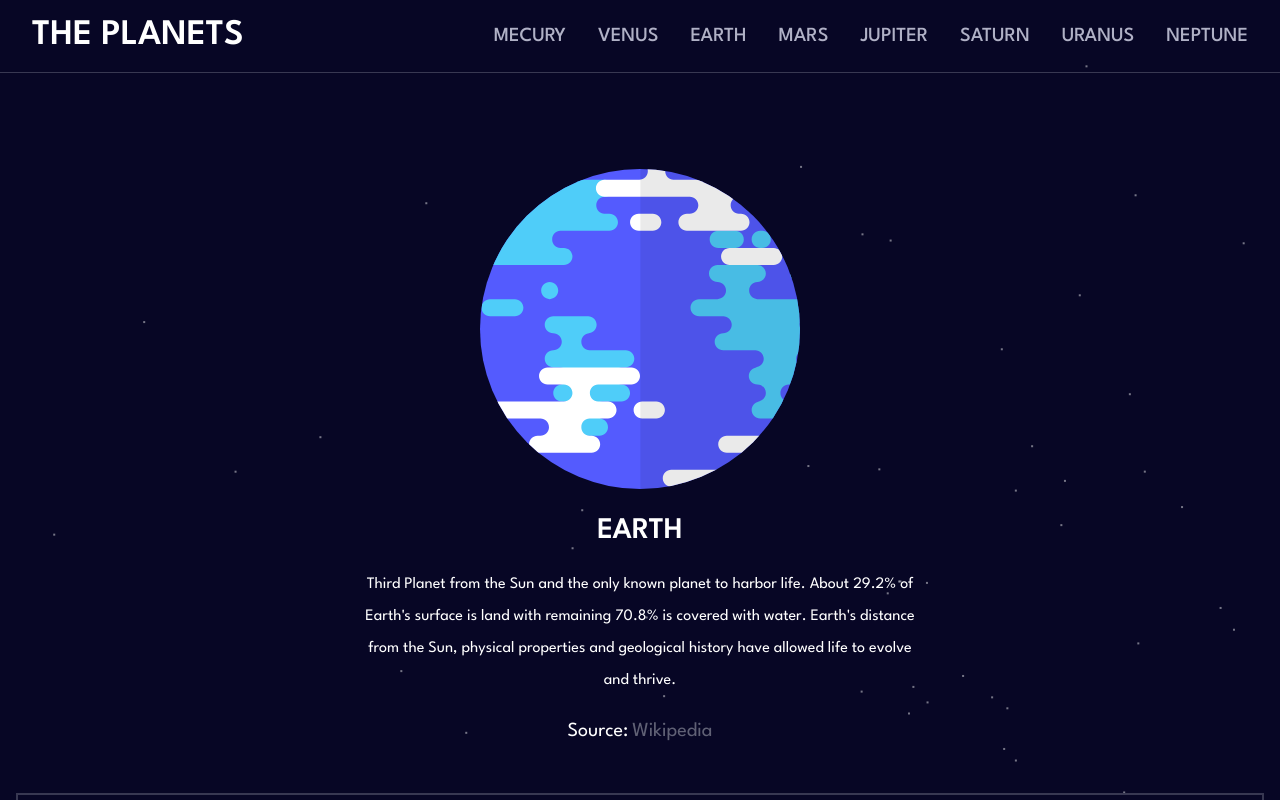
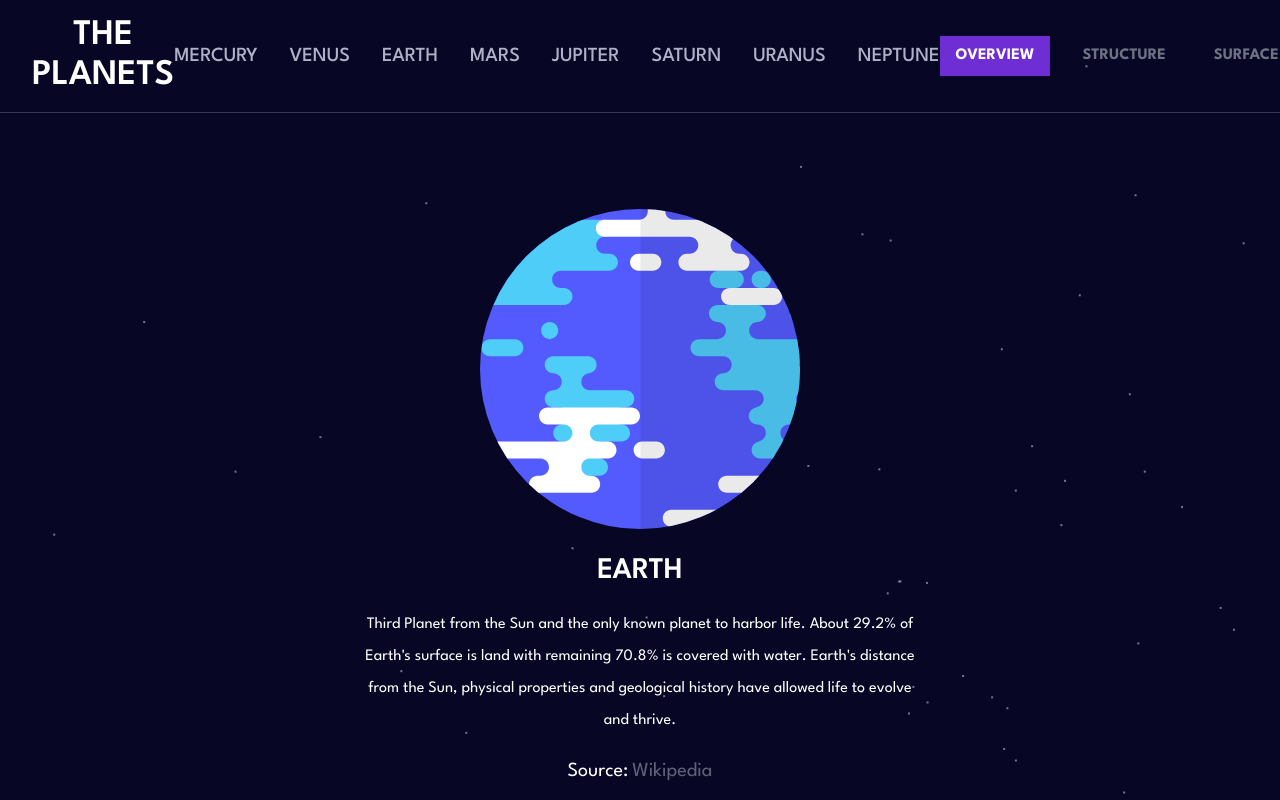
Before and after one commit to ShinobiKoda/The-Planets, a React (Vite) app: page / in a window 1280 px wide. Built offline with nearby package versions, Linux system fonts and the light colour scheme.

Commit message:
add tab switch logic

```diff
--- a/src/App.jsx
+++ b/src/App.jsx
@@ -6,17 +6,28 @@ import PlanetCard from "./components/PlanetCard";
 import { planets } from "./data/Planets";
 
 const App = () => {
-  // State to track the selected planet
-  const [selectedPlanet, setSelectedPlanet] = useState(planets[2]); // Default to the third planet
+  const [selectedPlanet, setSelectedPlanet] = useState(planets[2]); // Earth is the third planet in the array
+  const [selectedTab, setSelectedTab] = useState(0);
+
+  const handleSelectPlanet = (planet) => {
+    setSelectedPlanet(planet);
+    setSelectedTab(0); // Reset to overview tab when a new planet is selected
+  };
+
+  const handleSwitchTabs = (tabIndex) => {
+    setSelectedTab(tabIndex);
+  };
 
   return (
     <div className="app-container">
       <Background>
-        {/* Pass planets and selection handler to Navbar */}
-        <Navbar planets={planets} onSelectPlanet={setSelectedPlanet} />
-
-        {/* Display the selected planet */}
-        <PlanetCard planet={selectedPlanet} />
+        <Navbar
+          planets={planets}
+          onSelectPlanet={handleSelectPlanet}
+          selectedTab={selectedTab}
+          switchTabs={handleSwitchTabs}
+        />
+        <PlanetCard planet={selectedPlanet} selectedTab={selectedTab} />
       </Background>
     </div>
   );
--- a/src/components/Navbar.jsx
+++ b/src/components/Navbar.jsx
@@ -2,26 +2,46 @@ import React, { useState } from "react";
 import { FaArrowRight } from "react-icons/fa";
 
 // Reusable component for planet list items
-const PlanetListItem = ({ planet, onSelectPlanet }) => (
-  <div className="text-white border-b-[1px] pb-4 flex justify-between items-center">
+const PlanetListItem = ({ planet, onSelectPlanet, color }) => (
+  <div
+    className="text-white border-b-[1px] pb-4 flex justify-between items-center cursor-pointer"
+    onClick={() => onSelectPlanet(planet)}
+  >
     <p className="flex gap-4">
-      <span className="w-4 h-4 rounded-full bg-[#419ebb]"></span>
+      <span
+        className="w-4 h-4 rounded-full"
+        style={{ backgroundColor: color }}
+      ></span>
       <span>{planet.name}</span>
     </p>
     <FaArrowRight />
   </div>
 );
 
-const Navbar = ({ planets, onSelectPlanet }) => {
+const Navbar = ({ planets, onSelectPlanet, selectedTab, switchTabs }) => {
   const [isOpen, setIsOpen] = useState(false);
-  const [selectedTab, setSelectedTab] = useState(0);
 
   const toggleSidebar = () => {
     setIsOpen(!isOpen);
   };
 
-  const switchTabs = (buttonIndex) => {
-    setSelectedTab(buttonIndex);
+  const planetColors = {
+    Mercury: "#419ebb",
+    Venus: "#eda249",
+    Earth: "#6d2ed5",
+    Mars: "#d14c32",
+    Jupiter: "#d83a34",
+    Saturn: "#cd5120",
+    Uranus: "#1ec1a2",
+    Neptune: "#2d68f0",
+  };
+
+  const handlePlanetClick = (planet) => {
+    onSelectPlanet(planet);
+    setIsOpen(false); // Close the sidebar
+    setTimeout(() => {
+      document.getElementById("planet-info");
+    }, 0);
   };
 
   return (
@@ -66,7 +86,8 @@ const Navbar = ({ planets, onSelectPlanet }) => {
           <PlanetListItem
             key={planet.name}
             planet={planet}
-            onSelectPlanet={onSelectPlanet}
+            onSelectPlanet={handlePlanetClick}
+            color={planetColors[planet.name]}
           />
         ))}
       </div>
@@ -78,11 +99,26 @@ const Navbar = ({ planets, onSelectPlanet }) => {
           {planets.map((planet) => (
             <a
               key={planet.name}
-              onClick={() => onSelectPlanet(planet)}
+              onClick={() => handlePlanetClick(planet)}
               className="hover:opacity-90 cursor-pointer"
             >
               {planet.name.toUpperCase()}
             </a>
+          ))}
+        </div>
+        <div className="flex justify-center gap-4 mt-4">
+          {["OVERVIEW", "STRUCTURE", "SURFACE"].map((tab, index) => (
+            <button
+              key={index}
+              onClick={() => switchTabs(index)}
+              className={`px-4 py-2 ${
+                selectedTab === index
+                  ? "bg-[#6f2ed4] text-white font-bold"
+                  : "bg-transparent text-gray-500 font-bold"
+              }`}
+            >
+              {tab}
+            </button>
           ))}
         </div>
       </div>
@@ -94,11 +130,26 @@ const Navbar = ({ planets, onSelectPlanet }) => {
           {planets.map((planet) => (
             <a
               key={planet.name}
-              onClick={() => onSelectPlanet(planet)}
+              onClick={() => handlePlanetClick(planet)}
               className="hover:opacity-90 cursor-pointer"
             >
               {planet.name.toUpperCase()}
             </a>
+          ))}
+        </div>
+        <div className="flex gap-4">
+          {["OVERVIEW", "STRUCTURE", "SURFACE"].map((tab, index) => (
+            <button
+              key={index}
+              onClick={() => switchTabs(index)}
+              className={`px-4 py-2 ${
+                selectedTab === index
+                  ? "bg-[#6f2ed4] text-white font-bold"
+                  : "bg-transparent text-gray-500 font-bold"
+              }`}
+            >
+              {tab}
+            </button>
           ))}
         </div>
       </div>
--- a/src/components/PlanetCard.jsx
+++ b/src/components/PlanetCard.jsx
@@ -1,17 +1,32 @@
 import React from "react";
 
-const PlanetCard = ({ planet }) => {
+const PlanetCard = ({ planet, selectedTab }) => {
+  const getTabContent = () => {
+    switch (selectedTab) {
+      case 0:
+        return planet.overview;
+      case 1:
+        return planet.internalStructure;
+      case 2:
+        return planet.surfaceGeology;
+      default:
+        return planet.overview;
+    }
+  };
+
+  const tabContent = getTabContent();
+
   return (
-    <div className="w-full text-white mt-[6rem]">
+    <div id="planet-info" className="w-full text-white mt-[6rem]">
       <div className="flex flex-col items-center justify-center gap-6 w-full mb-12">
         <div className="w-[20rem] mx-auto flex items-center justify-center">
-          <img src={planet.overview.image} alt="" />
+          <img src={tabContent.image} alt="" />
         </div>
         <div className="text-center w-full flex flex-col items-center justify-center gap-5 max-w-[600px] px-4">
           <h4 className="font-semibold text-3xl">
             {planet.name.toUpperCase()}
           </h4>
-          <p className="leading-8">{planet.overview.description}</p>
+          <p className="leading-8">{tabContent.description}</p>
           <p className=" flex items-center gap-1 text-xl font-normal">
             Source:
             <a
@@ -48,7 +63,6 @@ const PlanetCard = ({ planet }) => {
           <span className="text-xl font-semibold">{planet.averageTemp}</span>
         </div>
       </div>
-      {/* https://en.wikipedia.org/wiki/Earth */}
     </div>
   );
 };
--- a/src/data/Planets.js
+++ b/src/data/Planets.js
@@ -1,6 +1,6 @@
 export const planets = [
   {
-    name: "Mecury",
+    name: "Mercury",
     rotationTime: "59 days",
     revolutionTime: "88 days",
     radius: "2,439.7km",
@@ -13,12 +13,12 @@ export const planets = [
     internalStructure: {
       description:
         "Mercury appears to have a solid silicate crust and mantle overlying a solid, metallic outer core layer, a deeper liquid core layer, and a solid inner core.[28][29] The composition of the iron-rich core remains uncertain, but it likely contains nickel, silicon and perhaps sulfur and carbon, plus trace amounts of other elements.[30] The planet's density is the second highest in the Solar System at 5.427 g/cm3, only slightly less than Earth's density of 5.515 g/cm3.",
-      image: "/planet-mecury-internal.svg",
+      image: "/planet-mercury-internal.svg",
     },
     surfaceGeology: {
       description:
         "Mercury's surface is similar in appearance to that of the Moon, showing extensive mare-like plains and heavy cratering, indicating that it has been geologically inactive for billions of years. It is more heterogeneous than the surface of Mars or the Moon, both of which contain significant stretches of similar geology, such as maria and plateaus.",
-      image: "/geology-mecury.png",
+      image: "/geology-mercury.png",
     },
   },
   {
@@ -157,7 +157,7 @@ export const planets = [
     name: "Neptune",
     rotationTime: "16h 6m",
     revolutionTime: "60,190 days",
-    radius: "6,371km",
+    radius: "24,622km",
     averageTemp: "16°C",
     overview: {
       description:
@@ -172,7 +172,7 @@ export const planets = [
     surfaceGeology: {
       description:
         "Neptune does not have a solid surface. Its atmosphere (made up mostly of hydrogen, helium, and methane) extends to great depths, gradually merging into water and other melted ices over a heavier, solid core with about the same mass as Earth.",
-      image: "/geology-neptune.svg",
+      image: "/geology-neptune.png",
     },
   },
 ];
--- a/src/index.css
+++ b/src/index.css
@@ -93,7 +93,7 @@ body {
   position: fixed;
   top: 0;
   padding-top: 4rem;
-  right: -500px;
+  right: -700px;
   height: 100%;
   background-color: #070625;
   box-shadow: 2px 0 5px rgba(0, 0, 0, 0.5);
```
